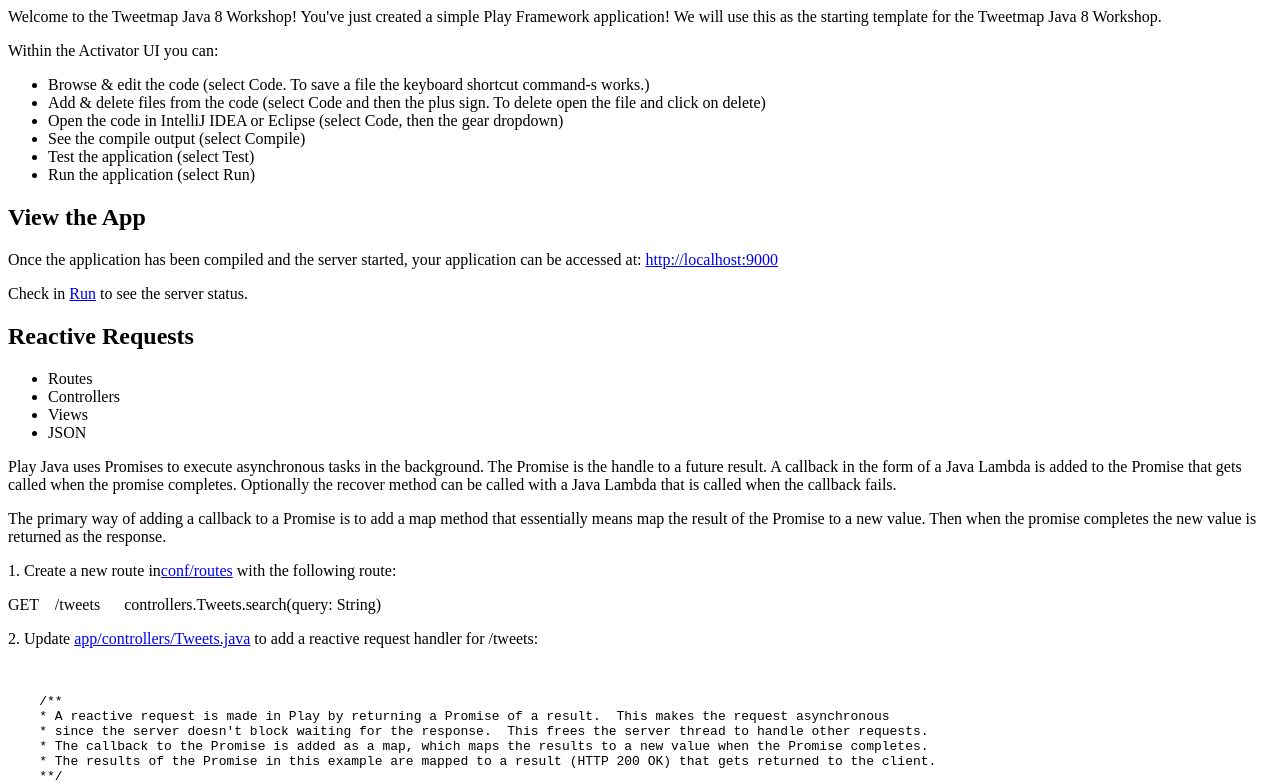
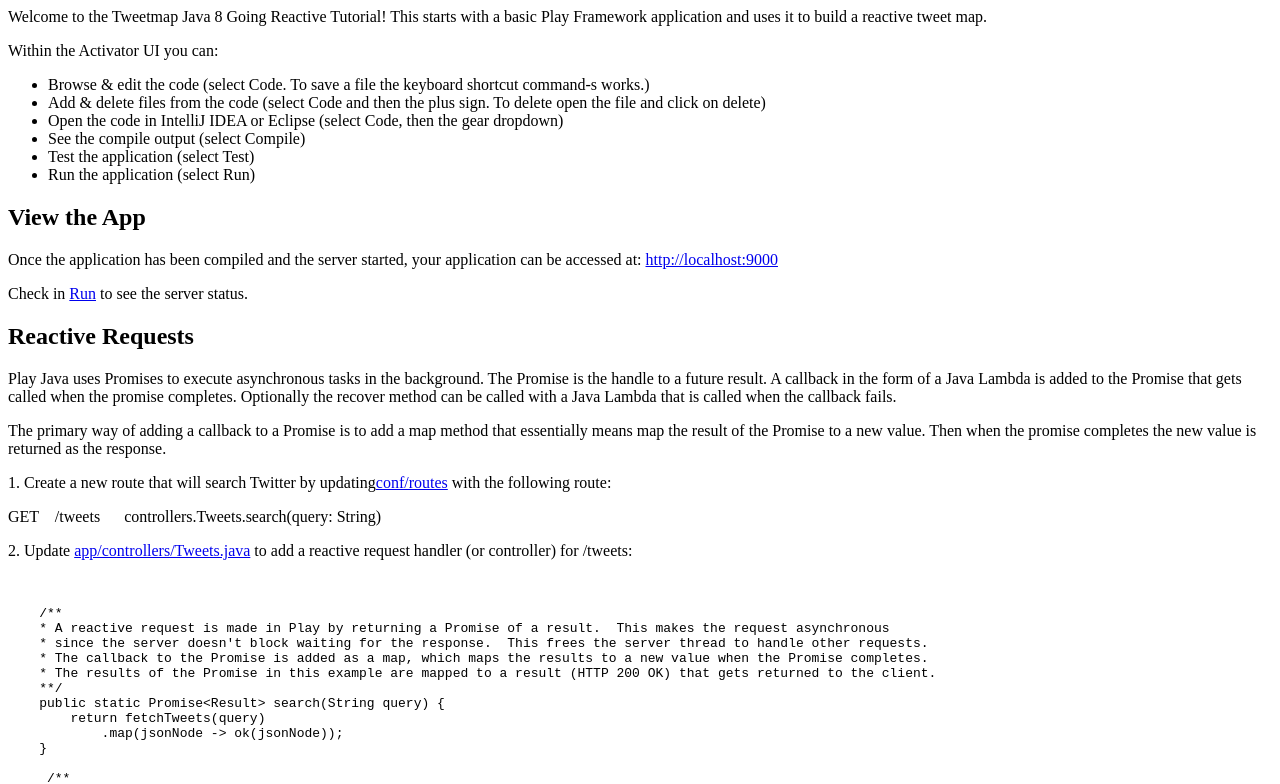
Before and after one commit to retroryan/activator-tweetmap-java8, a plain HTML site: page tutorial/index.html in a window 1280 px wide. Shown: the top 784 px of the page. Drawn offline with Linux system fonts and the light colour scheme.

Commit message:
Fixing the tutorial.

```diff
--- a/tutorial/index.html
+++ b/tutorial/index.html
@@ -4,8 +4,7 @@
 </head>
 <body>
 <div>
-    <p>Welcome to the Tweetmap  Java 8  Workshop! You've just created a simple Play Framework application! We will use this as
-        the starting template for the Tweetmap  Java 8  Workshop.</p>
+    <p>Welcome to the Tweetmap Java 8 Going Reactive Tutorial! This starts with a basic Play Framework application and uses it to build a reactive tweet map.</p>
 
     <p>Within the Activator UI you can:
 
@@ -34,23 +33,14 @@
 <div>
     <h2>Reactive Requests</h2>
 
-    <p>
-        <ul>
-            <li>Routes</li>
-            <li>Controllers</li>
-            <li>Views</li>
-            <li>JSON</li>
-        </ul>
-    </p>
-
-
     <p>Play Java uses Promises to execute asynchronous tasks in the background.  The Promise is the handle to a future result.  A callback in the form of a Java Lambda is added to the Promise that gets called when the promise completes.  Optionally the recover method can be called with a Java Lambda that is called when the callback fails.</p>
     <p>The primary way of adding a callback to a Promise is to add a map method that essentially means map the result of the Promise to a new value.  Then when the promise completes the new value is returned as the response.</p>
-    <p>1. Create a new route in<a href="#code/conf/routes" class="shortcut">conf/routes</a> with the following route:</p>
+
+    <p>1. Create a new route that will search Twitter by updating<a href="#code/conf/routes" class="shortcut">conf/routes</a> with the following route:</p>
 
     <p>GET   &nbsp;&nbsp; /tweets  &nbsp;&nbsp;&nbsp;&nbsp; controllers.Tweets.search(query: String)</p>
 
-<p>2. Update <a href="#code/app/controllers/Tweets.java" class="shortcut">app/controllers/Tweets.java</a> to add a reactive request handler for /tweets:</p>
+<p>2. Update <a href="#code/app/controllers/Tweets.java" class="shortcut">app/controllers/Tweets.java</a> to add a reactive request handler (or controller) for /tweets:</p>
 <p></p>
  <pre><code>
 
@@ -102,10 +92,6 @@
 
 <div>
     <h2>AngularJS UI</h2>
-    <ul>
-        <li>Reactive UI</li>
-        <li>JavaScript</li>
-    </ul>
 
 <p>1. The <a href="#code/build.sbt" class="shortcut">build.sbt</a> file already has dependencies on AngularJS and Bootstrap:</p>
 
```
